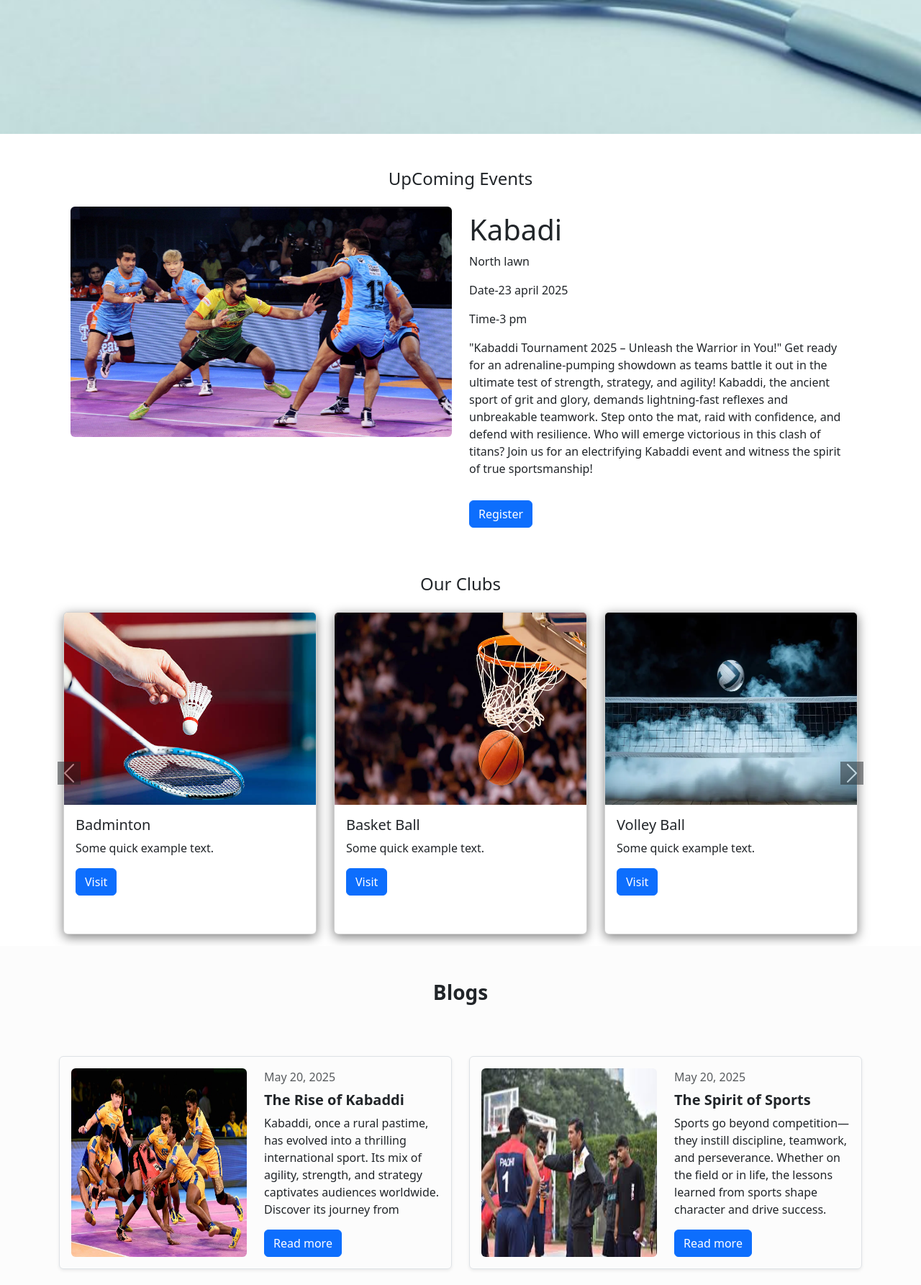
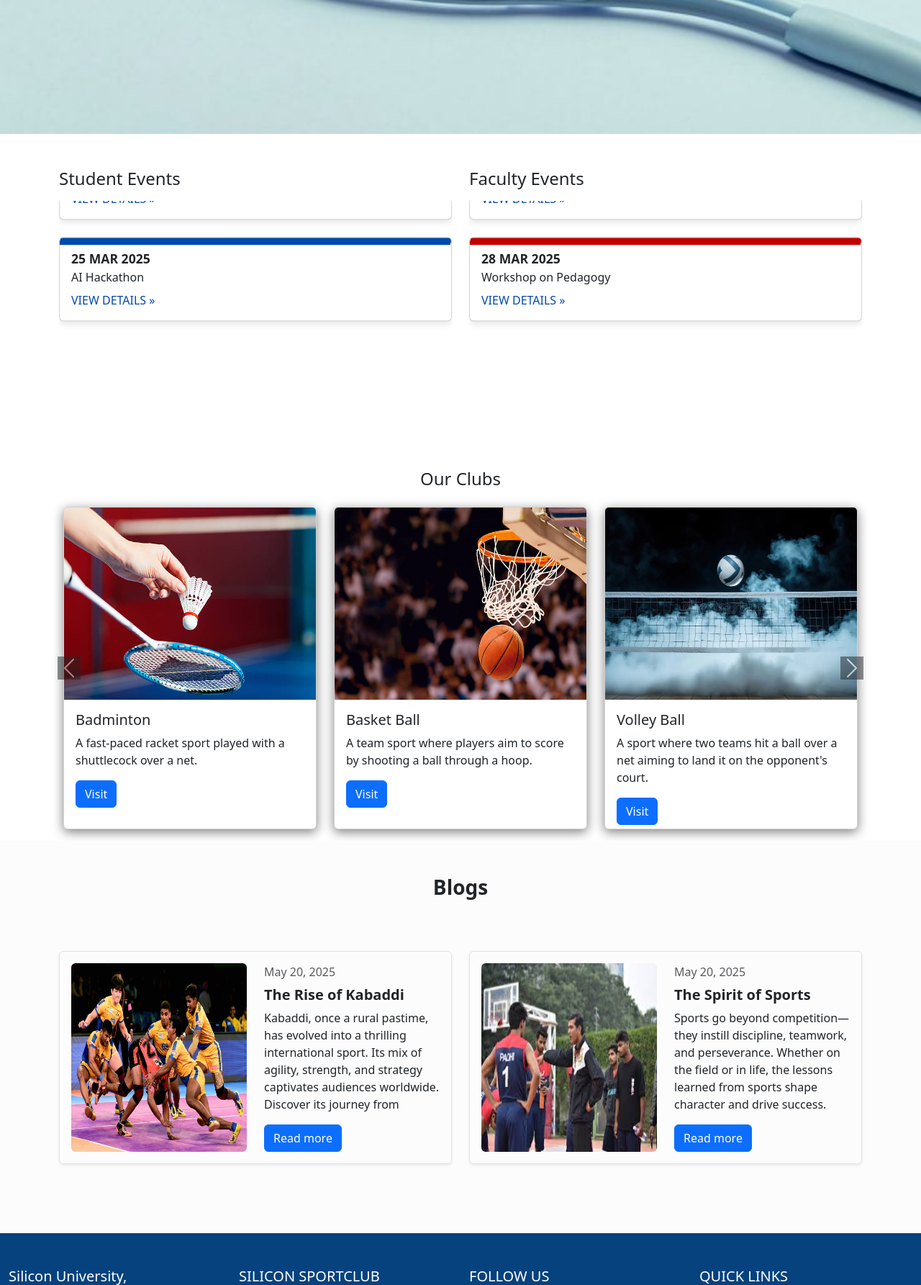
Before and after one commit to Alisa-oram/MCAProject, a PHP site: page / in a window 1280 px wide. Shown: the part 614-2399 px from the top of the page at 72% size. Run offline with PHP 8.4, Linux system fonts and the light colour scheme.

Commit message:
user page change

```diff
--- a/index.php
+++ b/index.php
@@ -1,10 +1,77 @@
+<head>
+    <style>
+        .event-card {
+      position: relative;
+      overflow: hidden;
+      border-radius: 0.25rem;
+      box-shadow: 0 4px 10px rgba(0, 0, 0, 0.1);
+      padding-top: 2.5rem;
+    }
+
+    .event-card::before {
+      content: "";
+      position: absolute;
+      top: 0;
+      left: 0;
+      width: 100%;
+      height: 10px;
+      transform: skewX(-15deg);
+      transform-origin: left;
+    }
+
+    .blue-bar::before {
+      background-color: #004aad;
+    }
+
+    .red-bar::before {
+      background-color: #c00000;
+    }
+
+    .event-date {
+      font-weight: 700;
+      font-size: 1.1rem;
+    }
+
+    .event-title {
+      margin-bottom: 0.5rem;
+    }
+
+    .view-link {
+      color: #004aad;
+      font-weight: 500;
+      text-decoration: none;
+    }
+
+    .view-link:hover {
+      text-decoration: underline;
+    }
+
+    /* Marquee Wrapper */
+    .marquee-container {
+      height: 300px;
+      overflow: hidden;
+      position: relative;
+    }
+
+    .marquee-content {
+      display: flex;
+      flex-direction: column;
+      animation: scroll-up 10s linear infinite;
+    }
+
+    @keyframes scroll-up {
+      0% { transform: translateY(100%); }
+      100% { transform: translateY(-100%); }
+    }
+
+    </style>
+</head>
 <?php
 include_once "./fragments/navbar.php";
 // require_once "./dbFunctions/.php";
 // $data=display();
 // if($data){
-
-// ?>
+?>
 <div class="Div mb-5">
     <img src="./assets/images/land8.jpg" class="image" style="height:800px;width:100%" alt="Background Image">
     <div class="text-overlay">
@@ -19,70 +86,44 @@
 </div>
 <div class="event">
     <div class="container mb-5">
-        <h4 class="text-dark text-center">UpComing Events</h4>
-        <div id="carouselExampleIndicators" class="carousel slide" data-bs-ride="carousel">
-            <div class="carousel-inner">
-                <div class="carousel-item active">
-                    <div class="row">
-                        <div class="col-md-6">
-                            <img src="./assets/images/kabadi.jpg" class="img-fluid rounded" alt="Slide 1">
+        <div class="row">
+            <div class="col-md-6 mb-4">
+                <h4 class="mb-3">Student Events</h4>
+                <div class="marquee-container">
+                    <div class="marquee-content">
+                        <div class="card event-card blue-bar mb-4 p-3">
+                            <div class="event-date">22 MAR 2025</div>
+                            <div class="event-title">Workshop on Elements of Writing</div>
+                            <a href="#" class="view-link">VIEW DETAILS &raquo;</a>
                         </div>
-                        <div class="col-md-6">
-                            <h1 class="mt-2">Kabadi</h1>
-                            <p class="mt-2">North lawn</p>
-                            <p class="mt-2">Date-23 april 2025</p>
-                            <p class="mt-2">Time-3 pm</p>
-<p class="mt-2"></p>"Kabaddi Tournament 2025 – Unleash the Warrior in You!"
-
-Get ready for an adrenaline-pumping showdown as teams battle it out in the ultimate test of strength, strategy, and agility! Kabaddi, the ancient sport of grit and glory, demands lightning-fast reflexes and unbreakable teamwork. Step onto the mat, raid with confidence, and defend with resilience. Who will emerge victorious in this clash of titans?
-
-Join us for an electrifying Kabaddi event and witness the spirit of true sportsmanship!</p>
-                            <a class="btn btn-primary mt-3">Register</a>
-                        </div>
-                    </div>
-                </div>
-                <div class="carousel-item">
-                    <div class="row">
-                        <div class="col-md-6">
-                            <img src="./assets/images/tug.jpg" class="img-fluid rounded" alt="Slide 1">
-                        </div>
-                        <div class="col-md-6">
-                            <h1 class="mt-2">Tug of War – Strength Showdown</h1>
-                            <p class="mt-2">footbal grund</p>
-                            <p class="mt-2">Date-23 april 2025</p>
-                            <p class="mt-2">9 am</p>
-                            <p> Tug of War is the ultimate test of strength, teamwork, and endurance! Two teams go head-to-head, pulling a thick rope in opposite directions. The goal? Drag the opposing team across the centerline to claim victory. Only the most coordinated and determined team will triumph in this battle of power!</p>
-                            <a class="btn btn-primary mt-3">Register</a>
-                        </div>
-                    </div>
-                </div>
-                <div class="carousel-item">
-                    <div class="row">
-                        <div class="col-md-6">
-                            <img src="./assets/images/relay6.jpg" class="img-fluid rounded" alt="Slide 1">
-                        </div>
-                        <div class="col-md-6">
-                            <h1 class="mt-2">Relay Race – Speed & Strategy</h1>
-                            <p class="mt-2">North Lawn</p>
-                            <p class="mt-2">Date-23 april 2025</p>
-                            <p class="mt-2">Time-11 am</p>
-                            <p>🏃‍♂️💨 Description: Get ready to sprint, pass, and conquer in the ultimate test of speed and coordination! The Relay Race is not just about running—it’s about teamwork, precision, and perfect baton exchanges. Each runner must give their all before handing off the baton, ensuring their team reaches the finish line first. Only the fastest and most synchronized team will emerge victorious!</p>
-                            <a class="btn btn-primary mt-3">Register</a>
+                        <div class="card event-card blue-bar mb-4 p-3">
+                            <div class="event-date">25 MAR 2025</div>
+                            <div class="event-title">AI Hackathon</div>
+                            <a href="#" class="view-link">VIEW DETAILS &raquo;</a>
                         </div>
                     </div>
                 </div>
             </div>
-            <button class="carousel-control-prev" type="button" data-bs-target="#carouselExampleIndicators" data-bs-slide="prev">
-                <span class="visually-hidden">Previous</span>
-            </button>
-            <button class="carousel-control-next" type="button" data-bs-target="#carouselExampleIndicators" data-bs-slide="next">
-                <span class="visually-hidden">Next</span>
-            </button>
+            <div class="col-md-6 mb-4">
+                <h4 class="mb-3">Faculty Events</h4>
+                <div class="marquee-container">
+                    <div class="marquee-content">
+                        <div class="card event-card red-bar mb-4 p-3">
+                            <div class="event-date">21 – 22 MAR 2025</div>
+                            <div class="event-title">NWET 2025</div>
+                            <a href="#" class="view-link">VIEW DETAILS &raquo;</a>
+                        </div>
+                        <div class="card event-card red-bar mb-4 p-3">
+                            <div class="event-date">28 MAR 2025</div>
+                            <div class="event-title">Workshop on Pedagogy</div>
+                            <a href="#" class="view-link">VIEW DETAILS &raquo;</a>
+                        </div>
+                   </div>
+                </div>
+           </div>
         </div>
     </div>
 </div>
-
-
 <div class="">
     <h4 class="text-dark text-center mt-4">Our Clubs</h4>
     <div id="carouselExampleControls" class="carousel slide" data-bs-ride="carousel">
@@ -93,7 +134,7 @@
                         <img src="./assets/images/badminton.jpg" class="card-img-top" style="height: 60%;" alt="badminton">
                         <div class="card-body">
                             <h5 class="card-title">Badminton</h5>
-                            <p class="card-text">Some quick example text.</p>
+                            <p class="card-text">A fast-paced racket sport played with a shuttlecock over a net.</p>
                             <a href="#" class="btn btn-primary">Visit</a>
                         </div>
                     </div>
@@ -101,7 +142,7 @@
                         <img src="./assets/images/aaaa.jpg" class="card-img-top" style="height: 60%;" alt="Basketball">
                         <div class="card-body">
                             <h5 class="card-title">Basket Ball</h5>
-                            <p class="card-text">Some quick example text.</p>
+                            <p class="card-text">A team sport where players aim to score by shooting a ball through a hoop.</p>
                             <a href="#" class="btn btn-primary">Visit</a>
                         </div>
                     </div>
@@ -109,7 +150,7 @@
                         <img src="./assets/images/volleybal.webp" class="card-img-top" style="height: 60%;" alt="Volleyball">
                         <div class="card-body">
                             <h5 class="card-title">Volley Ball</h5>
-                            <p class="card-text">Some quick example text.</p>
+                            <p class="card-text">A sport where two teams hit a ball over a net aiming to land it on the opponent's court.</p>
                             <a href="#" class="btn btn-primary">Visit</a>
                         </div>
                     </div>
@@ -122,23 +163,23 @@
                         <img src="./assets/images/footbal.jpg" class="card-img-top" style="height: 60%;" alt="Football">
                         <div class="card-body">
                             <h5 class="card-title">Football</h5>
-                            <p class="card-text">Some quick example text.</p>
+                            <p class="card-text">A globally popular game where teams score by getting a ball into the opponent’s goal.</p>
                             <a href="#" class="btn btn-primary">Visit</a>
                         </div>
                     </div>
                     <div class="card hover d-none d-md-block" style="width: 22rem; height: 28rem; transition: all 0.3s; box-shadow: 0px 4px 15px rgba(0, 0, 0, 0.5);">
-                        <img src="./assets/images/tennis.jpg" class="card-img-top" style="height: 60%;" alt="Tennis">
+                        <img src="./assets/images/cricket.jpg" class="card-img-top" style="height: 60%;" alt="Tennis">
                         <div class="card-body">
-                            <h5 class="card-title">Tennis</h5>
-                            <p class="card-text">Some quick example text.</p>
+                            <h5 class="card-title">Cricket</h5>
+                            <p class="card-text">A bat-and-ball game played between two teams aiming to score the most runs.</p>
                             <a href="#" class="btn btn-primary">Visit</a>
                         </div>
                     </div>
                     <div class="card hover d-none d-md-block" style="width: 22rem; height: 28rem; transition: all 0.3s; box-shadow: 0px 4px 15px rgba(0, 0, 0, 0.5);">
-                        <img src="./assets/images/chess.webp" class="card-img-top" style="height: 60%;" alt="Chess">
+                        <img src="./assets/images/kabadi.jpg" class="card-img-top" style="height: 60%;" alt="Chess">
                         <div class="card-body">
-                            <h5 class="card-title">Chess</h5>
-                            <p class="card-text">Some quick example text.</p>
+                            <h5 class="card-title">Kabadi</h5>
+                            <p class="card-text">A contact team sport where players tag opponents while holding their breath.</p>
                             <a href="#" class="btn btn-primary">Visit</a>
                         </div>
                     </div>
```
Also changed, not shown: assets/css/index.css (line endings or trailing spaces), assets/images/cricket.jpg (added).
